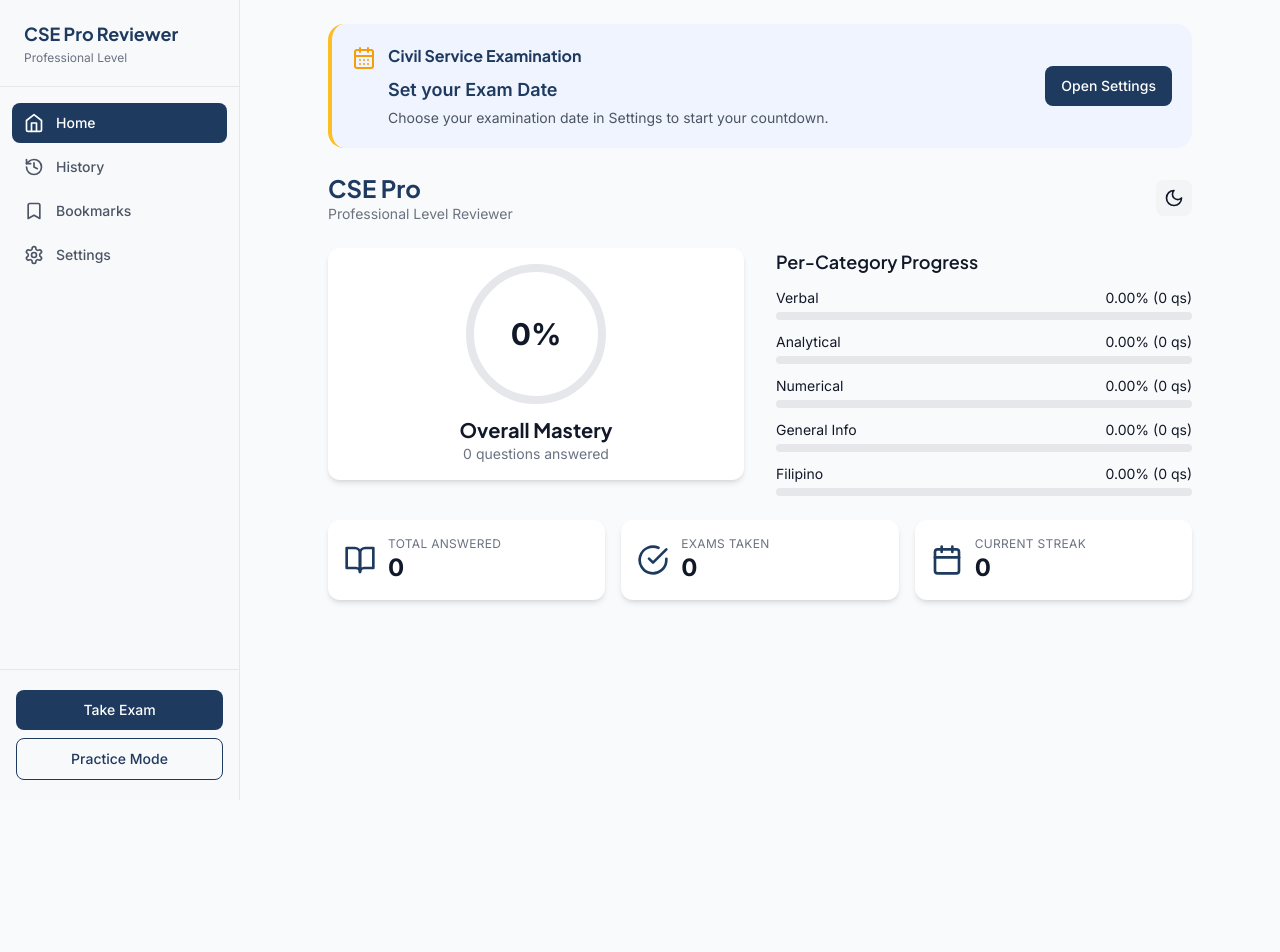
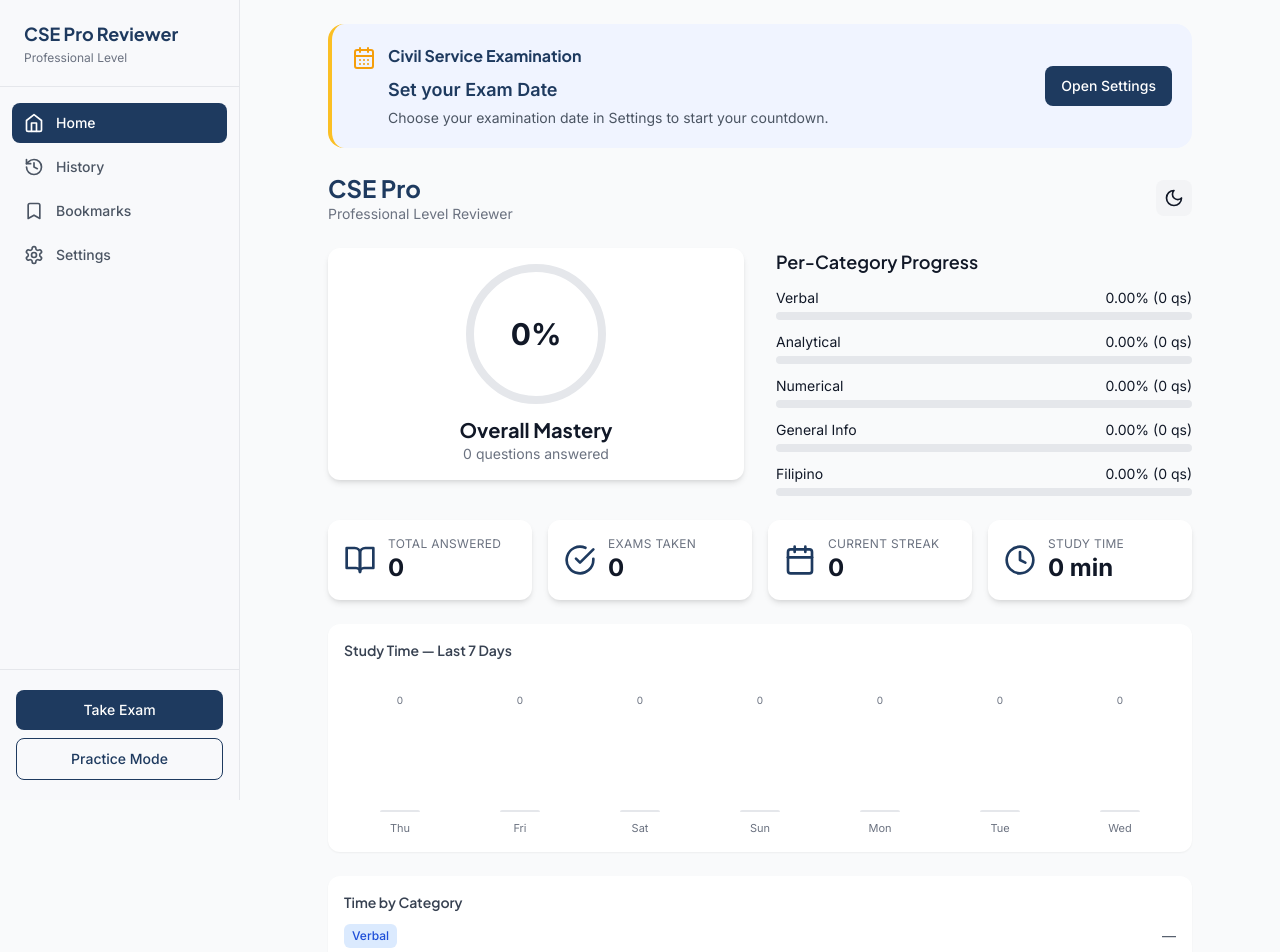
Before and after one commit to pnhbabagonio/cse-reviewer, a React (Vite) app: page / in a window 1280 px wide. Shown: the top 952 px of the page. Before the commit the page ends 800 px from the top, so only its background shows below. Built offline with nearby package versions, Linux system fonts and the light colour scheme; the HTML template or start-up script is replaced by a standard one.

Commit message:
update: implement study time tracker feauture

```diff
--- /dev/null
+++ b/src/hooks/useStudyTimer.js
@@ -0,0 +1,54 @@
+import { useEffect, useRef, useState } from 'react'
+import { useStudyTimeStore } from '../store/studyTimeStore'
+
+const getLocalDateString = (date = new Date()) => {
+  const year = date.getFullYear()
+  const month = String(date.getMonth() + 1).padStart(2, '0')
+  const day = String(date.getDate()).padStart(2, '0')
+  return `${year}-${month}-${day}`
+}
+
+export function useStudyTimer({ categories = [] } = {}) {
+  const [elapsedSeconds, setElapsedSeconds] = useState(0)
+  const [isPaused, setIsPaused] = useState(false)
+  const addRecord = useStudyTimeStore(s => s.addRecord)
+
+  const elapsedRef = useRef(0)
+  const pausedRef = useRef(false)
+  const categoriesRef = useRef(categories)
+
+  categoriesRef.current = categories
+
+  useEffect(() => {
+    const handleVisibility = () => {
+      const hidden = document.hidden
+      pausedRef.current = hidden
+      setIsPaused(hidden)
+    }
+
+    handleVisibility()
+
+    const interval = setInterval(() => {
+      if (!pausedRef.current) {
+        elapsedRef.current += 1
+        setElapsedSeconds(elapsedRef.current)
+      }
+    }, 1000)
+
+    document.addEventListener('visibilitychange', handleVisibility)
+
+    return () => {
+      clearInterval(interval)
+      document.removeEventListener('visibilitychange', handleVisibility)
+      if (elapsedRef.current > 0) {
+        addRecord({
+          date: getLocalDateString(),
+          categories: categoriesRef.current,
+          durationSeconds: elapsedRef.current,
+        })
+      }
+    }
+  }, [])
+
+  return { elapsedSeconds, isPaused }
+}
--- a/src/pages/ExamSession.jsx
+++ b/src/pages/ExamSession.jsx
@@ -3,6 +3,7 @@ import { useNavigate } from 'react-router-dom'
 import useExamStore from '../store/examStore'
 import useProgressStore from '../store/progressStore'
 import useTimer from '../hooks/useTimer'
+import { useStudyTimer } from '../hooks/useStudyTimer'
 import QuestionCard from '../components/QuestionCard'
 import ProgressBar from '../components/ProgressBar'
 import { ArrowLeft, ArrowRight, Pause, Play, Clock } from 'lucide-react'
@@ -14,6 +15,9 @@ export default function ExamSession() {
   const [currentIndex, setCurrentIndex] = useState(0)
   const [isPaused, setIsPaused] = useState(false)
   const isTimed = session?.mode === 'timed'
+  const { isPaused: isStudyTimerPaused } = useStudyTimer({
+    categories: session?.categories ?? [],
+  })
 
   useEffect(() => {
     if (!session) {
@@ -107,6 +111,7 @@ export default function ExamSession() {
                 <Clock className="w-4 h-4" />
                 {formatTime(timeLeft)}
               </div>
+              {isStudyTimerPaused && <span className="text-xs text-amber-500">Study paused</span>}
             </div>
           )}
         </div>
--- a/src/pages/Home.jsx
+++ b/src/pages/Home.jsx
@@ -1,6 +1,7 @@
 import { useNavigate } from 'react-router-dom'
-import { CheckCircle, Calendar, BookOpen, Moon, Sun } from 'lucide-react'
+import { CheckCircle, Calendar, BookOpen, Clock, Moon, Sun } from 'lucide-react'
 import useProgressStore from '../store/progressStore'
+import { useStudyTimeStore } from '../store/studyTimeStore'
 import ScoreRing from '../components/ScoreRing'
 import StatCard from '../components/StatCard'
 import ProgressBar from '../components/ProgressBar'
@@ -13,12 +14,36 @@ const formatPercentage = (value) => {
   return value.toFixed(2)
 }
 
+const formatDuration = (totalSeconds) => {
+  const hrs = Math.floor(totalSeconds / 3600)
+  const min = Math.floor((totalSeconds % 3600) / 60)
+  if (hrs === 0) return `${min} min`
+  if (min === 0) return `${hrs} hr`
+  return `${hrs} hr ${min} min`
+}
+
 export default function Home() {
   const navigate = useNavigate()
   const { sessions, getStats, getCategoryStats } = useProgressStore()
+  const {
+    dailyGoalMinutes,
+    getTotalSeconds,
+    getTodaySeconds,
+    getLast7DaysData,
+    getCategoryBreakdown,
+  } = useStudyTimeStore()
   const { darkMode, toggleDarkMode } = useSettingsStore()
   const stats = getStats()
   const categoryStats = getCategoryStats()
+  const totalStudySeconds = getTotalSeconds()
+  const todayStudySeconds = getTodaySeconds()
+  const last7DaysData = getLast7DaysData().map(day => ({
+    ...day,
+    minutes: Math.round(day.totalSeconds / 60),
+    label: new Date(day.date + 'T00:00:00').toLocaleDateString('en-PH', { weekday: 'short' }),
+  }))
+  const maxStudyMinutes = Math.max(...last7DaysData.map(day => day.minutes), 1)
+  const categoryTimeBreakdown = getCategoryBreakdown()
 
   const recentSessions = sessions.slice(0, 5)
 
@@ -72,10 +97,80 @@ export default function Home() {
         </div>
       </div>
 
-      <div className="grid grid-cols-2 lg:grid-cols-3 gap-3 lg:gap-4">
+      <div className="grid grid-cols-2 lg:grid-cols-4 gap-3 lg:gap-4">
         <StatCard label="Total Answered" value={stats.totalQuestions} icon={BookOpen} />
         <StatCard label="Exams Taken" value={sessions.length} icon={CheckCircle} />
         <StatCard label="Current Streak" value={stats.streak} icon={Calendar} />
+        <StatCard label="Study Time" value={formatDuration(totalStudySeconds)} icon={Clock} />
+      </div>
+
+      {dailyGoalMinutes && (() => {
+        const goalSeconds = dailyGoalMinutes * 60
+        const pct = Math.min(100, Math.round((todayStudySeconds / goalSeconds) * 100))
+        const isComplete = pct >= 100
+        return (
+          <div className="rounded-xl bg-white dark:bg-gray-800 p-4 shadow-sm">
+            <div className="flex justify-between items-center gap-3 mb-2">
+              <span className="text-sm font-medium text-gray-700 dark:text-gray-300">
+                Daily Study Goal
+              </span>
+              <span className={`text-sm font-semibold text-right ${isComplete ? 'text-green-500' : 'text-[#1e3a5f] dark:text-amber-400'}`}>
+                {formatDuration(todayStudySeconds)} / {formatDuration(goalSeconds)}
+                {isComplete && ' ✓'}
+              </span>
+            </div>
+            <div className="w-full bg-gray-200 dark:bg-gray-700 rounded-full h-2.5">
+              <div
+                className={`h-2.5 rounded-full transition-all duration-500 ${isComplete ? 'bg-green-500' : 'bg-amber-400'}`}
+                style={{ width: `${pct}%` }}
+              />
+            </div>
+          </div>
+        )
+      })()}
+
+      <div className="rounded-xl bg-white dark:bg-gray-800 p-4 shadow-sm">
+        <h3 className="text-sm font-semibold text-gray-700 dark:text-gray-300 mb-4">
+          Study Time — Last 7 Days
+        </h3>
+        <div className="h-40 grid grid-cols-7 gap-2">
+          {last7DaysData.map(day => {
+            const height = day.minutes === 0
+              ? '2px'
+              : `${Math.max(8, Math.round((day.minutes / maxStudyMinutes) * 100))}%`
+            return (
+              <div key={day.date} className="h-full min-w-0 flex flex-col items-center justify-end gap-2">
+                <span className="text-[10px] text-gray-500 dark:text-gray-400">
+                  {day.minutes}
+                </span>
+                <div className="h-24 w-full flex items-end justify-center">
+                  <div
+                    className={`w-full max-w-[40px] rounded-t transition-all duration-500 ${day.minutes > 0 ? 'bg-amber-400' : 'bg-gray-200 dark:bg-gray-700'}`}
+                    style={{ height }}
+                    title={`${day.minutes} min`}
+                  />
+                </div>
+                <span className="text-[11px] text-gray-500 dark:text-gray-400">{day.label}</span>
+              </div>
+            )
+          })}
+        </div>
+      </div>
+
+      <div className="rounded-xl bg-white dark:bg-gray-800 p-4 shadow-sm">
+        <h3 className="text-sm font-semibold text-gray-700 dark:text-gray-300 mb-3">
+          Time by Category
+        </h3>
+        <div className="space-y-2">
+          {Object.entries(categoryTimeBreakdown).map(([cat, seconds]) => (
+            <div key={cat} className="flex items-center justify-between">
+              <CategoryBadge category={cat} />
+              <span className="text-sm text-gray-600 dark:text-gray-400">
+                {seconds > 0 ? formatDuration(seconds) : '—'}
+              </span>
+            </div>
+          ))}
+        </div>
       </div>
 
       {recentSessions.length > 0 && (
--- /dev/null
+++ b/src/store/studyTimeStore.js
@@ -0,0 +1,89 @@
+import { create } from 'zustand'
+import { getItem, setItem } from '../utils/storage'
+
+const STORAGE_KEY = 'study_time'
+
+const defaultState = {
+  records: [],
+  dailyGoalMinutes: null,
+}
+
+const getLocalDateString = (date = new Date()) => {
+  const year = date.getFullYear()
+  const month = String(date.getMonth() + 1).padStart(2, '0')
+  const day = String(date.getDate()).padStart(2, '0')
+  return `${year}-${month}-${day}`
+}
+
+const normalizeState = (state) => ({
+  records: Array.isArray(state?.records) ? state.records : [],
+  dailyGoalMinutes: state?.dailyGoalMinutes ?? null,
+})
+
+const load = () => normalizeState(getItem(STORAGE_KEY, defaultState))
+const save = (state) => setItem(STORAGE_KEY, {
+  records: state.records,
+  dailyGoalMinutes: state.dailyGoalMinutes,
+})
+
+export const useStudyTimeStore = create((set, get) => ({
+  ...load(),
+
+  addRecord: ({ date, categories, durationSeconds }) => {
+    const record = {
+      date,
+      categories: Array.isArray(categories) ? categories : [],
+      durationSeconds,
+    }
+    const records = [...get().records, record]
+    set({ records })
+    save({ records, dailyGoalMinutes: get().dailyGoalMinutes })
+  },
+
+  setDailyGoal: (minutes) => {
+    set({ dailyGoalMinutes: minutes })
+    save({ records: get().records, dailyGoalMinutes: minutes })
+  },
+
+  clearRecords: () => {
+    set({ records: [] })
+    save({ records: [], dailyGoalMinutes: get().dailyGoalMinutes })
+  },
+
+  getTotalSeconds: () =>
+    get().records.reduce((sum, r) => sum + r.durationSeconds, 0),
+
+  getTodaySeconds: () => {
+    const today = getLocalDateString()
+    return get().records
+      .filter(r => r.date === today)
+      .reduce((sum, r) => sum + r.durationSeconds, 0)
+  },
+
+  getLast7DaysData: () => {
+    const days = []
+    for (let i = 6; i >= 0; i--) {
+      const date = new Date()
+      date.setDate(date.getDate() - i)
+      const dateStr = getLocalDateString(date)
+      const totalSeconds = get().records
+        .filter(r => r.date === dateStr)
+        .reduce((sum, r) => sum + r.durationSeconds, 0)
+      days.push({ date: dateStr, totalSeconds })
+    }
+    return days
+  },
+
+  getCategoryBreakdown: () => {
+    const breakdown = { verbal: 0, analytical: 0, numerical: 0, general_info: 0, filipino: 0 }
+    get().records.forEach(r => {
+      if (!Array.isArray(r.categories) || r.categories.length === 0) return
+      r.categories.forEach(cat => {
+        if (breakdown[cat] !== undefined) {
+          breakdown[cat] += Math.floor(r.durationSeconds / r.categories.length)
+        }
+      })
+    })
+    return breakdown
+  },
+}))
```
